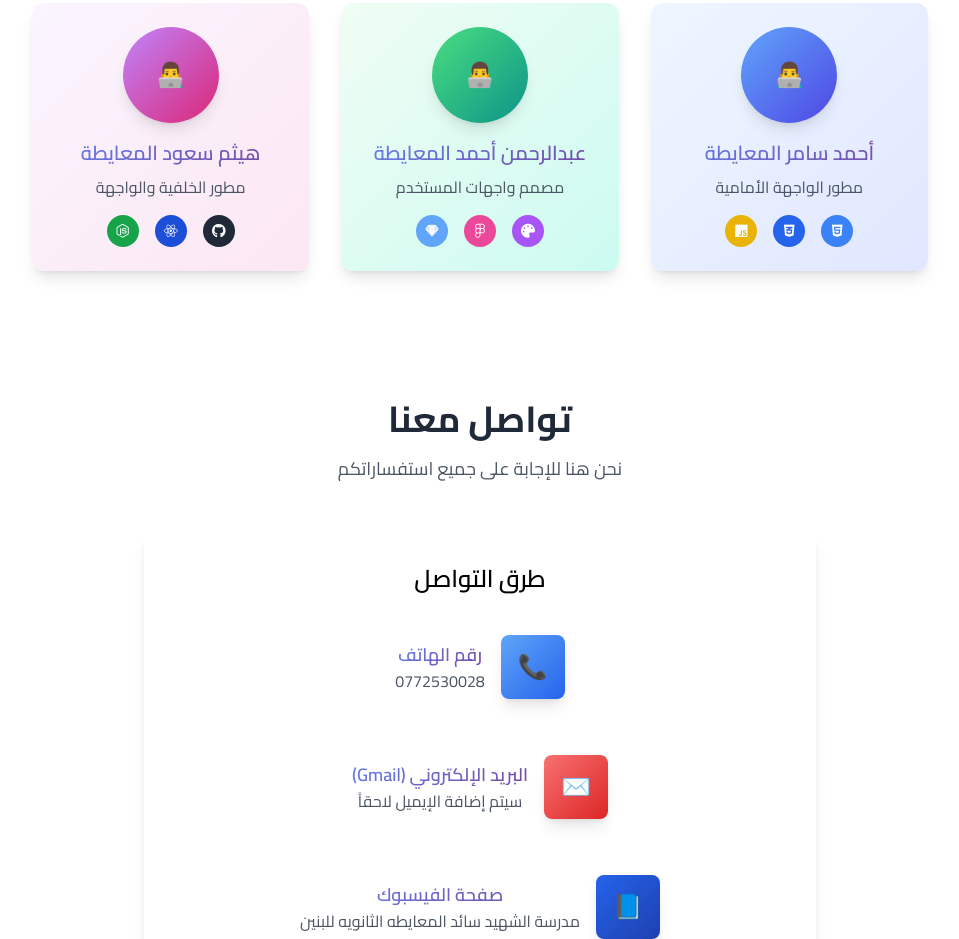
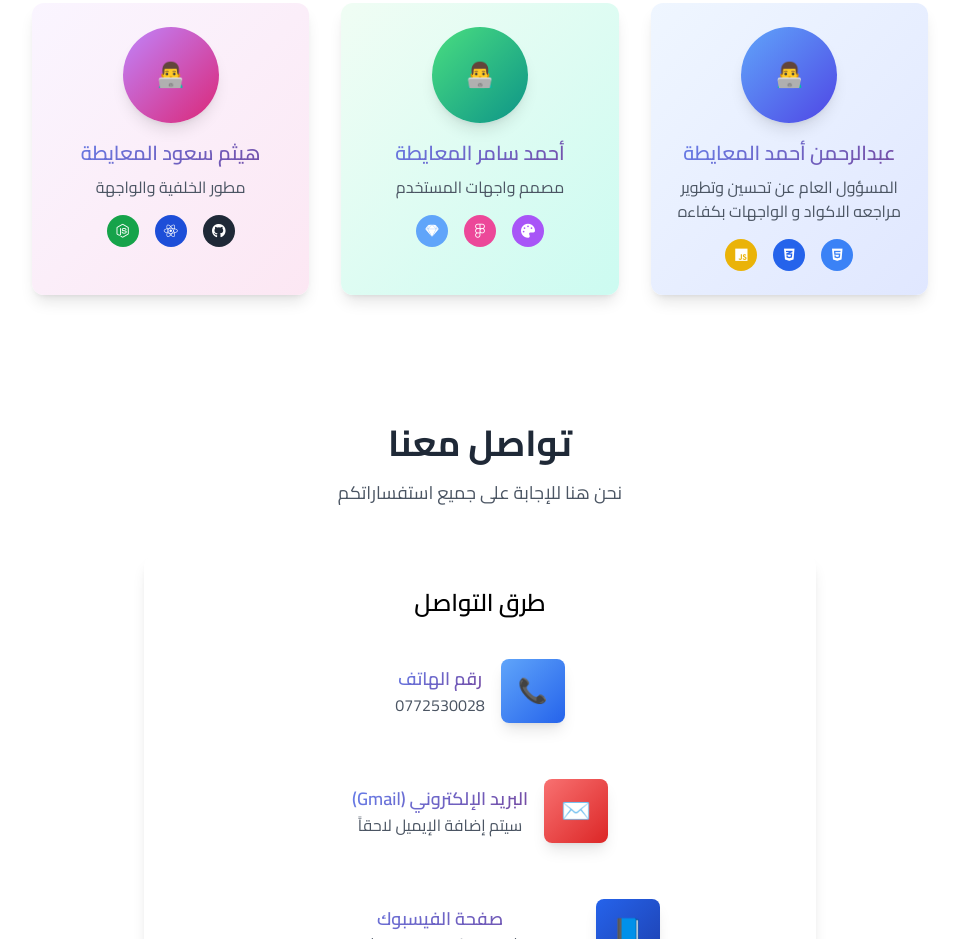
Before and after one commit to farmbot1238/school, a plain HTML site: page index.html in a window 1280 px wide. Shown: the part 2988-3927 px from the top of the page, without its empty margins (160-1119 px from the left). Drawn offline with nearby package versions, Linux system fonts and the light colour scheme.

Commit message:
Update index.html

```diff
--- a/index.html
+++ b/index.html
@@ -584,8 +584,8 @@
                     <div class="w-24 h-24 bg-gradient-to-br from-blue-400 to-indigo-600 rounded-full mx-auto mb-4 flex items-center justify-center group-hover:scale-110 transition-transform duration-300 shadow-lg">
                         <span class="text-2xl text-white">👨‍💻</span>
                     </div>
-                    <h3 class="text-xl font-semibold mb-2 gradient-text">أحمد سامر المعايطة</h3>
-                    <p class="text-gray-600 font-medium">مطور الواجهة الأمامية</p>
+                    <h3 class="text-xl font-semibold mb-2 gradient-text">  عبدالرحمن أحمد المعايطة</h3>
+                    <p class="text-gray-600 font-medium">  المسؤول العام عن تحسين وتطوير مراجعه الاكواد و الواجهات بكفاءه</p>
                     <div class="mt-4 flex justify-center space-x-4 space-x-reverse">
                         <div class="w-8 h-8 bg-blue-500 rounded-full flex items-center justify-center">
                             <i class="fab fa-html5 text-white text-sm"></i>
@@ -603,7 +603,7 @@
                     <div class="w-24 h-24 bg-gradient-to-br from-green-400 to-teal-600 rounded-full mx-auto mb-4 flex items-center justify-center group-hover:scale-110 transition-transform duration-300 shadow-lg">
                         <span class="text-2xl text-white">👨‍💻</span>
                     </div>
-                    <h3 class="text-xl font-semibold mb-2 gradient-text">عبدالرحمن أحمد المعايطة</h3>
+                    <h3 class="text-xl font-semibold mb-2 gradient-text"> أحمد سامر المعايطة</h3>
                     <p class="text-gray-600 font-medium">مصمم واجهات المستخدم</p>
                     <div class="mt-4 flex justify-center space-x-4 space-x-reverse">
                         <div class="w-8 h-8 bg-purple-500 rounded-full flex items-center justify-center">
```
